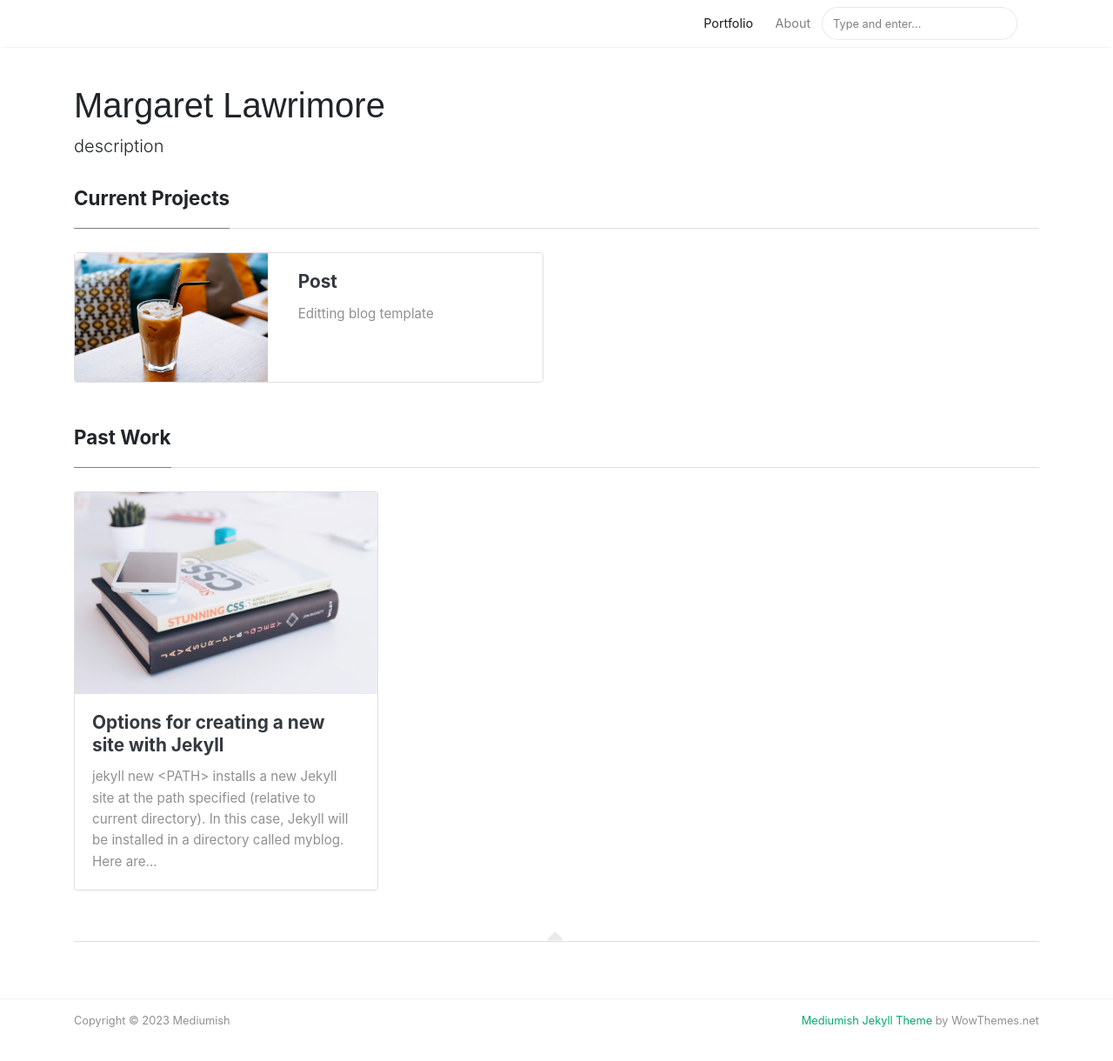
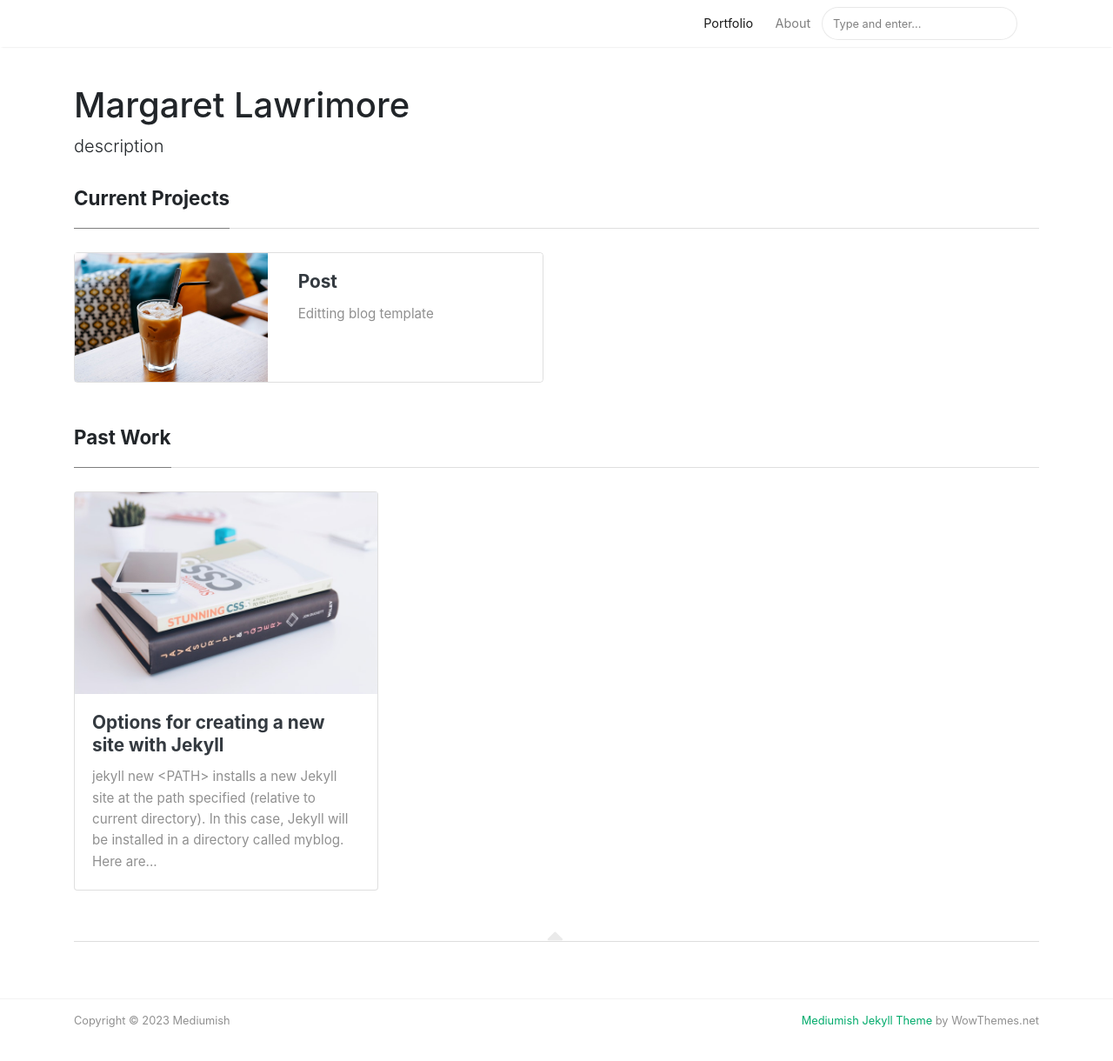
Before and after one commit to malawrim/malawrim.github.io, a Jekyll site: the page built from index.html, in a window 1280 px wide and 1257 px high. Shown: the top 1220 px of the window at 87% size. Built offline with Jekyll 4.4.1, drawn with Linux system fonts in a browser that asks for light colours; nearby versions of some CDN libraries; the list of posts is cut into pages by our own code.

Commit message:
commenting out h1 title font

```diff
--- a/assets/css/screen.css
+++ b/assets/css/screen.css
@@ -311,9 +311,10 @@ span.post-read-more a:hover {
     margin-right: 5px;
 }
 
-.mainheading h1.sitetitle {
+/* .mainheading h1.sitetitle {
     font-family: sans-serif;
 }
+*/
 
 .mainheading h1.posttitle {
     font-weight: 700;
```
